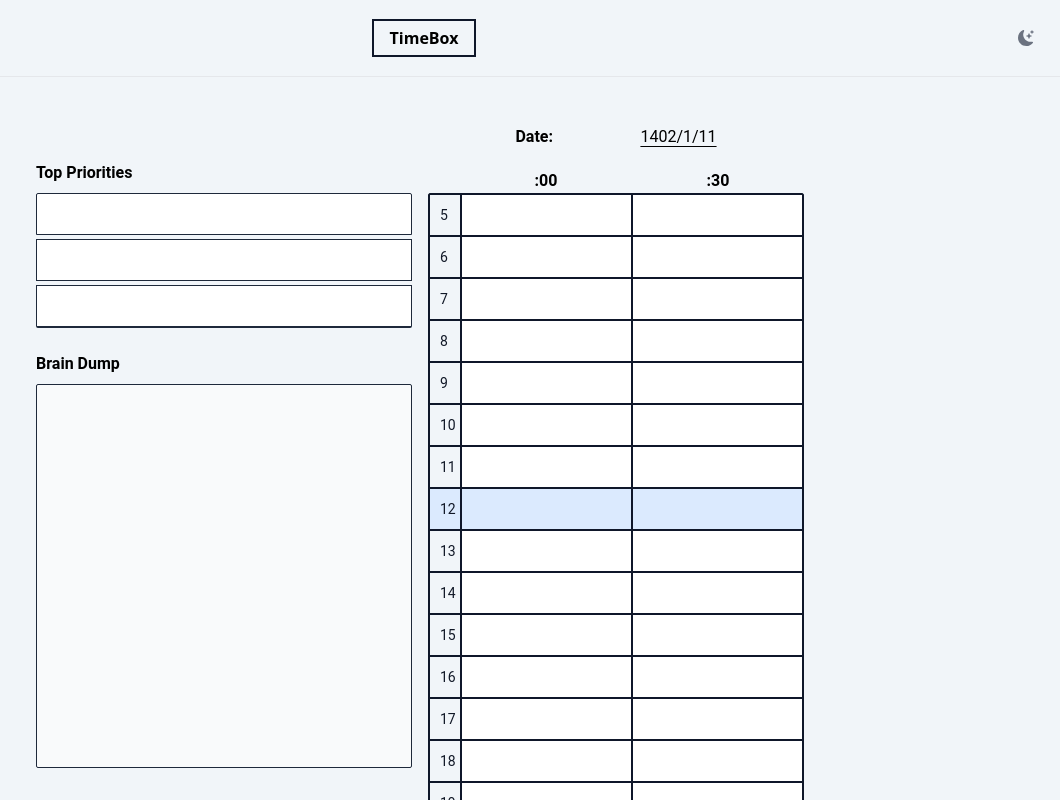
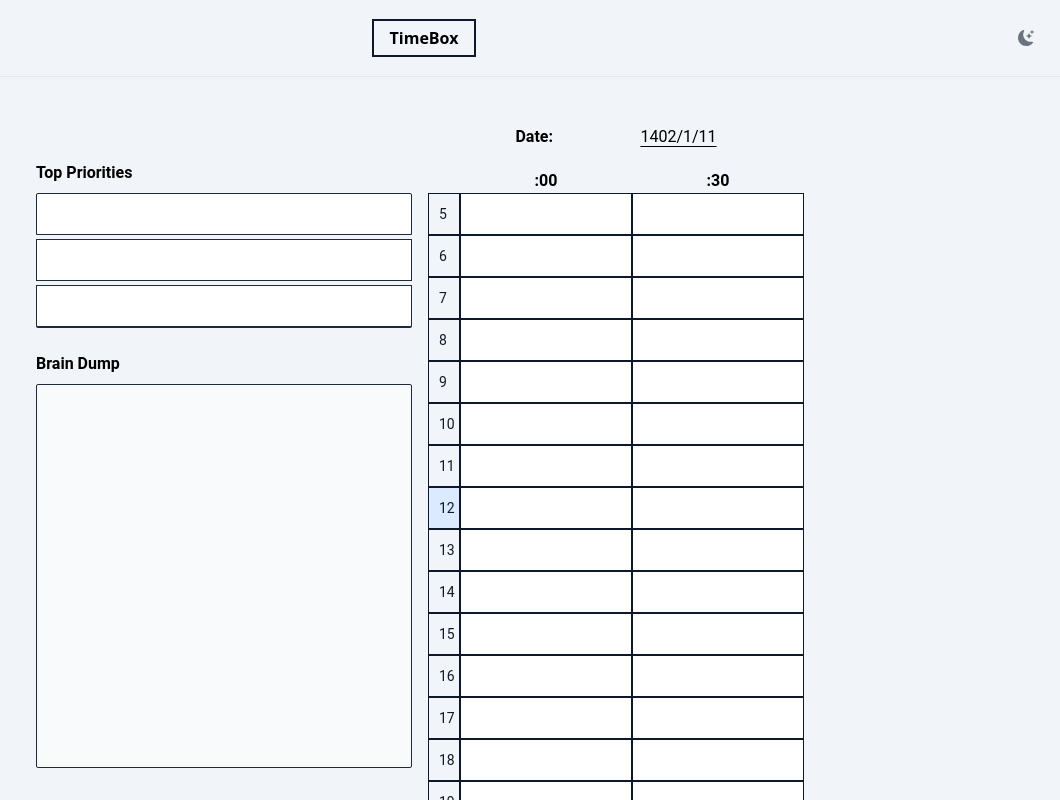
Before and after one commit to UNHOTOfficial/TimeBox, a Next.js app: page / in a window 1280 px wide. Shown: the top 800 px of the page, without its empty margins (220-1280 px from the left). Built offline with nearby package versions, Linux system fonts and the light colour scheme.

Commit message:
Fix done tasks.

```diff
--- a/components/Hours.tsx
+++ b/components/Hours.tsx
@@ -96,7 +96,7 @@ export default function Hours() {
   ];
 
   return (
-    <div className="border border-slate-900 rounded-sm dark:border-slate-200">
+    <div className="">
       {hours.map((hour) => (
         <TextInputs
           key={hour}
--- a/components/TextInputs.tsx
+++ b/components/TextInputs.tsx
@@ -2,8 +2,7 @@
 
 import { getTime } from "@/services/GetDate";
 import { handleClick } from "@/services/Handlers";
-import { useState } from "react";
-import DoneTaskInput from "./DoneTaskInput";
+import React, { useState } from "react";
 import UnDoneTaskInput from "./UndoneTask";
 
 export default function TextInputs({
@@ -21,74 +20,70 @@ export default function TextInputs({
   const [click, setClick] = useState(0);
 
   return currentHour === hour ? (
-    <ul className="flex">
-      <li>
+    <div className="grid grid-flow-col">
       <span
         className="w-8 text-gray-900 text-sm rounded-x-sm block p-2.5 border border-slate-900 dark:text-slate-100 bg-blue-100 dark:border-slate-300 dark:bg-slate-800"
         id="hourInput"
       >
         {hour}
       </span>
-      </li>
 
-      <li>
-        <input
-          type="text"
-          id={name}
+      <UnDoneTaskInput
+        key={name}
         name={name}
-          onChange={handleInputChange}
-          defaultValue={formData[name]}
-          onClick={(e) => handleClick(e, setIsDisabled, click, setClick)}
-          className="w-full text-gray-900 text-sm block p-2.5   bg-blue-100 border border-slate-900 dark:text-slate-100 dark:border-slate-300 dark:bg-slate-800"
+        handleInputChange={handleInputChange}
+        click={click}
+        formData={formData}
+        setClick={setClick}
+        setIsDisabled={setIsDisabled}
+        handleClick={handleClick}
+        isDisabled={isDisabled}
       />
-      </li>
 
-      <li>
-        <input
-          type="text"
-          id={name + 0.5}
+      <UnDoneTaskInput
+        key={name + 0.5}
         name={name + 0.5}
-          onChange={handleInputChange}
-          defaultValue={formData[name + 0.5]}
-          onClick={(e) => handleClick(e, setIsDisabled, click, setClick)}
-          className="w-full text-gray-900 text-sm block p-2.5   bg-blue-100 border border-slate-900 dark:text-slate-100 dark:border-slate-300 dark:bg-slate-800"
+        handleInputChange={handleInputChange}
+        click={click}
+        formData={formData}
+        setClick={setClick}
+        setIsDisabled={setIsDisabled}
+        handleClick={handleClick}
+        isDisabled={isDisabled}
       />
-      </li>
-    </ul>
+    </div>
   ) : (
-    <ul className="flex">
-      <li>
+    <div className="grid grid-flow-col">
       <span className="w-8 text-gray-900 text-sm rounded-x-sm block p-2.5 border border-slate-900 dark:bg-slate-700 dark:text-slate-300 dark:border-slate-100">
         {hour}
       </span>
-      </li>
 
-      <li>
       <label htmlFor={name} className="sr-only">
         Hour
       </label>
-        <input
-          type="text"
-          id={name}
+      <UnDoneTaskInput
+        key={name}
         name={name}
-          onChange={handleInputChange}
-          defaultValue={formData[name]}
-          onClick={(e) => handleClick(e, setIsDisabled, click, setClick)}
-          className="w-full text-gray-900 text-sm block p-2.5  dark:bg-slate-700 border border-slate-900 dark:text-slate-100 dark:border-slate-300"
+        handleInputChange={handleInputChange}
+        click={click}
+        formData={formData}
+        setClick={setClick}
+        setIsDisabled={setIsDisabled}
+        handleClick={handleClick}
+        isDisabled={isDisabled}
       />
-      </li>
 
-      <li>
-        <input
-          type="text"
-          id={name + 0.5}
+      <UnDoneTaskInput
+        key={name + 0.5}
         name={name + 0.5}
-          onChange={handleInputChange}
-          defaultValue={formData[name + 0.5]}
-          onClick={(e) => handleClick(e, setIsDisabled, click, setClick)}
-          className="w-full text-gray-900 text-sm block p-2.5  dark:bg-slate-700  border border-slate-900 dark:text-slate-100 dark:border-slate-300"
+        handleInputChange={handleInputChange}
+        click={click}
+        formData={formData}
+        setClick={setClick}
+        setIsDisabled={setIsDisabled}
+        handleClick={handleClick}
+        isDisabled={isDisabled}
       />
-      </li>
-    </ul>
+    </div>
   );
 }
--- a/components/UndoneTask.tsx
+++ b/components/UndoneTask.tsx
@@ -1,4 +1,4 @@
-import React from "react";
+import React, { useState } from "react";
 
 export default function UnDoneTaskInput({
   name,
@@ -6,8 +6,7 @@ export default function UnDoneTaskInput({
   formData,
   handleClick,
   setIsDisabled,
-  click,
-  setClick,
+  isDisabled,
 }: {
   name: any;
   handleInputChange: any;
@@ -16,15 +15,44 @@ export default function UnDoneTaskInput({
   setIsDisabled: any;
   click: any;
   setClick: any;
+  isDisabled: any;
 }) {
-  return (
+  const [click, setClick] = useState(0);
+
+  return isDisabled ? (
+    click % 2 === 0 ? (
+      <input
+        type="text"
+        id={name}
+        name={name}
+        onChange={handleInputChange}
+        defaultValue={formData[name]}
+        onClick={(e) =>
+          handleClick(e, setIsDisabled, click, setClick(click + 1))
+        }
+        className="w-full text-gray-900 text-sm block p-2.5  dark:bg-slate-700 border border-slate-900 dark:text-slate-100 dark:border-slate-300"
+      />
+    ) : (
+      <input
+        type="text"
+        id={name}
+        name={name}
+        onChange={handleInputChange}
+        defaultValue={formData[name]}
+        onClick={(e) =>
+          handleClick(e, setIsDisabled, click, setClick(click + 1))
+        }
+        className="w-full text-gray-900 text-sm block p-2.5  dark:bg-slate-700 border border-red-900 dark:text-slate-100 dark:border-red-300"
+      />
+    )
+  ) : (
     <input
       type="text"
       id={name}
       name={name}
       onChange={handleInputChange}
       defaultValue={formData[name]}
-      onClick={(e) => handleClick(e, setIsDisabled, click, setClick)}
+      onClick={(e) => handleClick(e, setIsDisabled, click, setClick(click + 1))}
       className="w-full text-gray-900 text-sm block p-2.5  dark:bg-slate-700 border border-slate-900 dark:text-slate-100 dark:border-slate-300"
     />
   );
--- a/services/Handlers.ts
+++ b/services/Handlers.ts
@@ -13,7 +13,7 @@ export const handleClick = (
   } else {
     setIsDisabled(false);
   }
-  setClick(click + 1);
+  // setClick(click + 1);
 };
 
 export const handleSave = () => {
```
Lines whose indentation alone changed are shown as unchanged.
